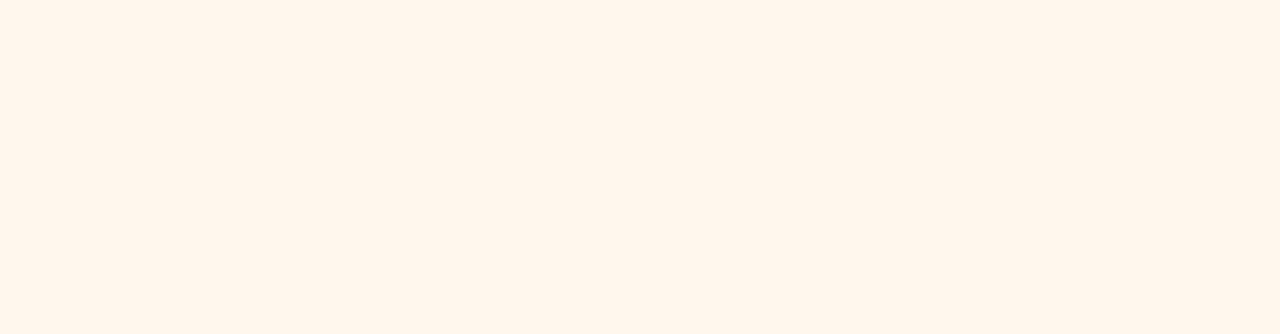
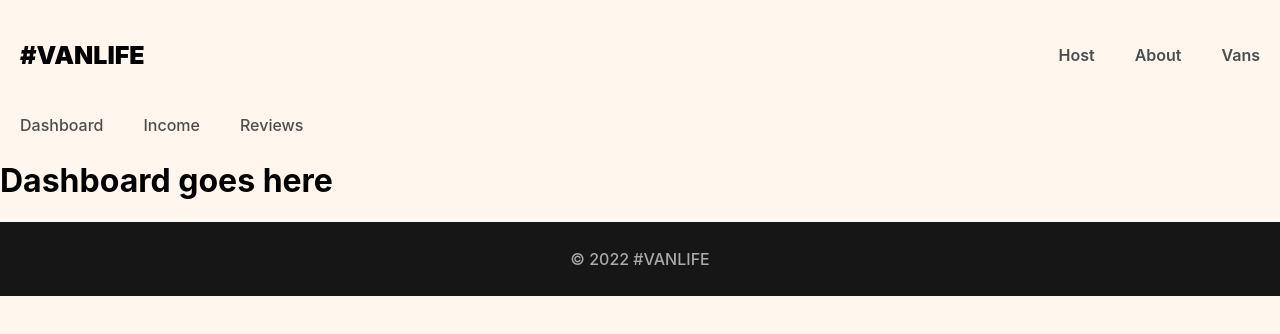
Before and after one commit to KeremAR/Rent-a-Car-App, a React (Vite) app: page /host in a window 1280 px wide. Before the commit this address had no page. Shown: the top 334 px of the page. Built offline with nearby package versions, Linux system fonts and the light colour scheme; what miragejs would draw is missing.

Commit message:
added host and footer
host and it's children added and footer added

```diff
--- a/src/App.jsx
+++ b/src/App.jsx
@@ -4,7 +4,11 @@
 import About from "./pages/About"
 import Vans from "./pages/Vans"
 import VanDetail from "./pages/VanDetail"
+import Dashboard from "./pages/Host/Dashboard"
+import Income from "./pages/Host/Income"
+import Reviews from "./pages/Host/Reviews"
 import Layout from "./components/Layout"
+import HostLayout from "./components/HostLayout"
 
 import "./server"
 
@@ -14,11 +18,18 @@
     <BrowserRouter>
 
       <Routes>
-        <Route element= {<Layout />}>
-        <Route path="/" element={<Home />} />
-        <Route path="/about" element={<About />} />
-        <Route path="/vans" element={<Vans />} />
-        <Route path="/vans/:id" element={<VanDetail />} />
+      <Route path="/" element={<Layout />}>
+          <Route index element={<Home />} />
+        <Route path="about" element={<About />} />
+        <Route path="vans" element={<Vans />} />
+        <Route path="vans/:id" element={<VanDetail />} />
+
+        <Route path="host" element={<HostLayout />}>
+        <Route index element={<Dashboard />} />
+        <Route path="income" element={<Income />} />
+        <Route path="reviews" element={<Reviews />} />
+        </Route>
+
         </Route>
       </Routes>
     </BrowserRouter>
--- /dev/null
+++ b/src/components/Footer.jsx
@@ -0,0 +1,8 @@
+import React from "react"
+
+export default function Footer() {
+    return (
+        <footer>&#169; 2022 #VANLIFE</footer>
+
+    )
+}
--- a/src/components/Header.jsx
+++ b/src/components/Header.jsx
@@ -6,10 +6,9 @@
 <header>
 <Link className="site-logo" to="/">#VanLife</Link>
 <nav>
+<Link to="/host">Host</Link>
   <Link to="/about">About</Link>
   <Link to="/vans">Vans</Link>
-
-
 </nav>
 </header>
     )
--- /dev/null
+++ b/src/components/HostLayout.jsx
@@ -0,0 +1,14 @@
+import React from "react"
+import { Link, Outlet } from "react-router-dom"
+export default function HostLayout() {
+    return (
+        <>
+        <nav className="host-nav">
+        <Link to="/host">Dashboard</Link>
+        <Link to="/host/income">Income</Link>
+        <Link to="/host/reviews">Reviews</Link>
+    </nav>
+    <Outlet />
+    </>
+    )
+}
--- a/src/components/Layout.jsx
+++ b/src/components/Layout.jsx
@@ -1,12 +1,14 @@
 import React from "react"
 import {Outlet} from "react-router-dom"
-import Header from "/src/components/Header"
+import Header from "./Header"
+import Footer from "./Footer"
 
 export default function Layout() {
     return (
         <>
         <Header />
         <Outlet />
+        <Footer />
         </>
     )
 }
--- /dev/null
+++ b/src/pages/Host/Dashboard.jsx
@@ -0,0 +1,11 @@
+import React from "react"
+import {Outlet} from "react-router-dom"
+
+export default function Dashboard() {
+    return (
+        <>
+        <h1>Dashboard goes here</h1>
+        <Outlet/>
+        </>
+    )
+}
--- /dev/null
+++ b/src/pages/Host/Income.jsx
@@ -0,0 +1,7 @@
+import React from "react"
+
+export default function Income() {
+    return (
+        <h1>Income page goes here</h1>
+    )
+}
--- /dev/null
+++ b/src/pages/Host/Reviews.jsx
@@ -0,0 +1,7 @@
+import React from "react"
+
+export default function Reviews() {
+    return (
+        <h1>Reviews page goes here</h1>
+    )
+}
--- a/src/style.css
+++ b/src/style.css
@@ -16,6 +16,12 @@
 body {
   -ms-overflow-style: none;
   scrollbar-width: none;
+}
+
+.site-wrapper {
+    min-height: 100vh;
+    display: flex;
+    flex-direction: column;
 }
 
 header {
@@ -43,6 +49,22 @@
 header a:hover {
     color: #161616;
     text-decoration: underline;
+}
+
+main {
+    margin-bottom: 84px;
+}
+
+footer {
+    background-color: #161616;
+    color: #AAAAAA;
+    height: 74px;
+    display: flex;
+    flex-shrink: 0;
+    justify-content: center;
+    align-items: center;
+    margin-top: auto;
+    font-weight: 500;
 }
 
 .link-button {
@@ -278,3 +300,20 @@
     color: white;
     font-size: 1.125rem;
 }
+
+.host-nav {
+    display: flex;
+}
+
+.host-nav a {
+    text-decoration: none;
+    color: #4D4D4D;
+    font-weight: 500;
+    padding: 5px 20px;
+}
+
+.host-nav a:hover {
+    color: #161616;
+    text-decoration: underline;
+    font-weight: 600;
+}
```
